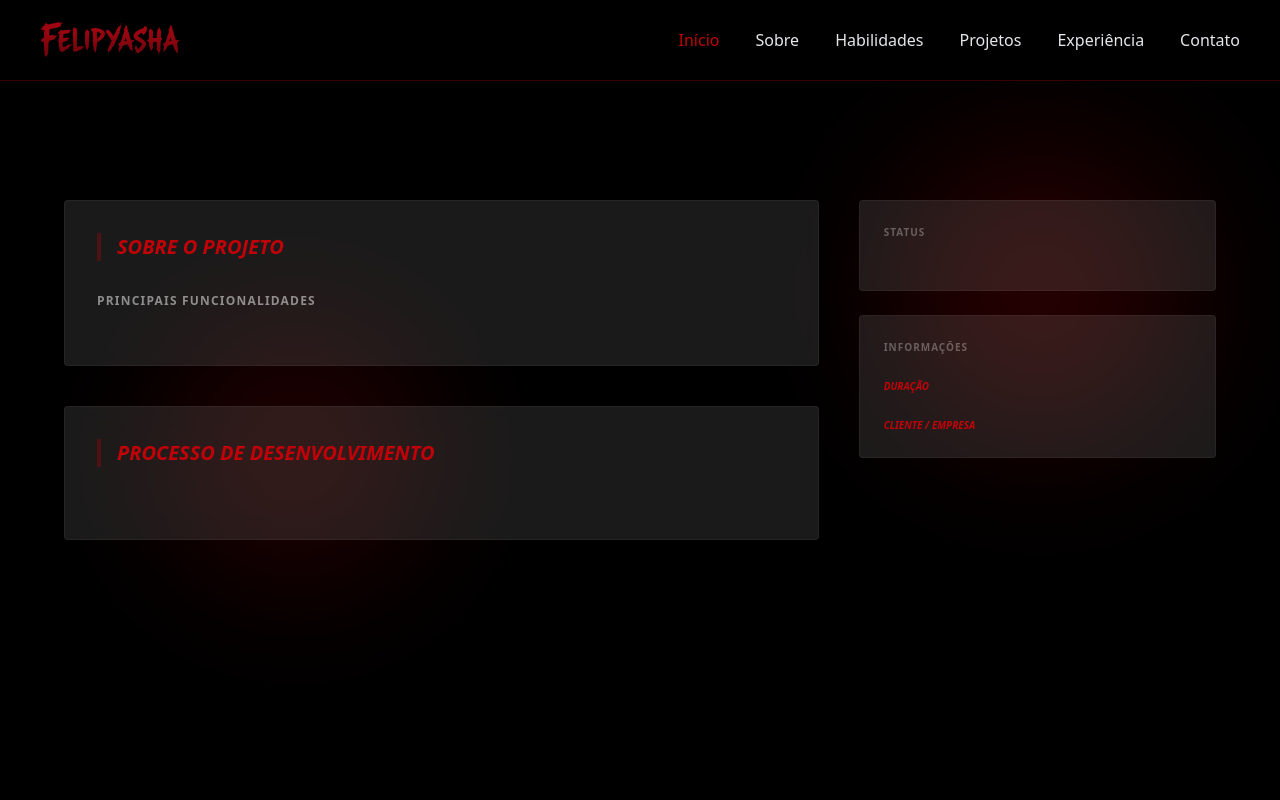
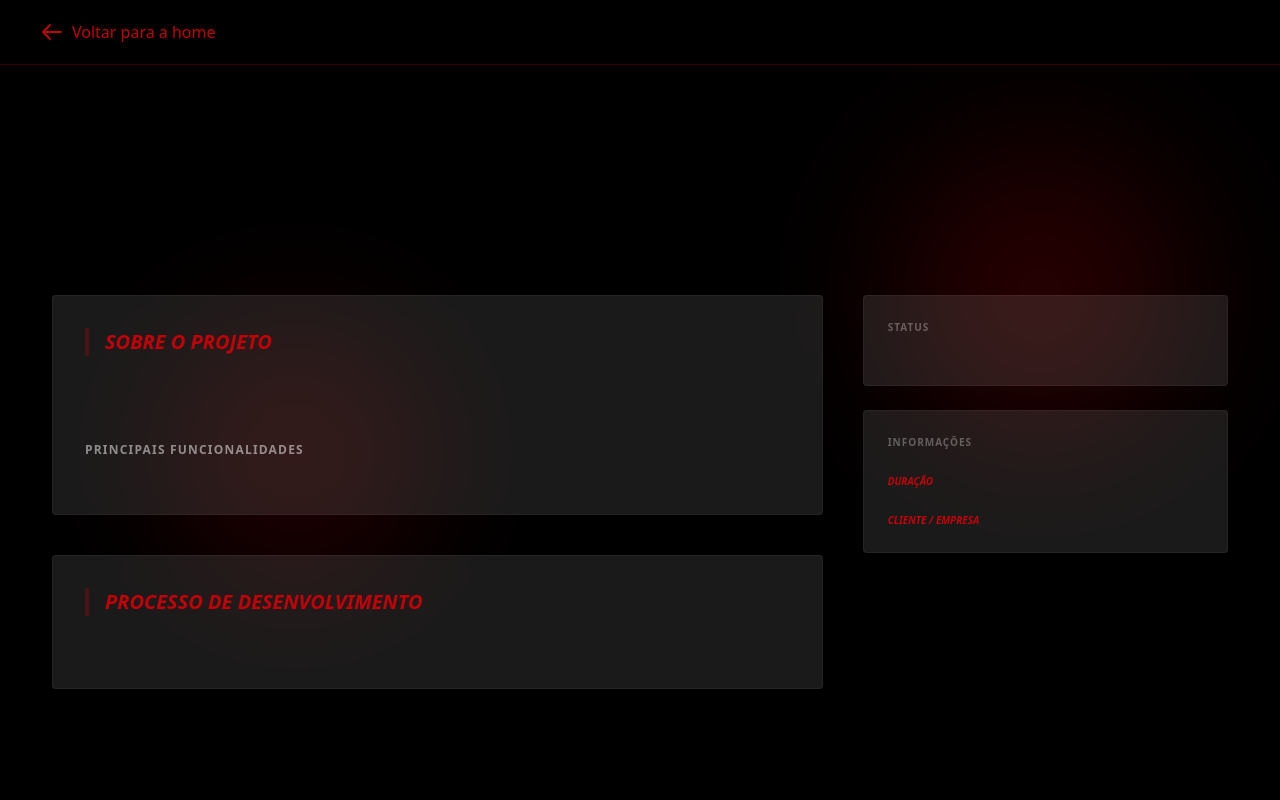
Before and after one commit to Felipyasha/meu-portfolio, an Angular app: page /project/1 in a window 1280 px wide. Shown: the top 800 px of the page. Built offline with nearby package versions, Linux system fonts and the light colour scheme.

Commit message:
feat/fix: Styling the projects_detail component and adjusting it in the navbar.

```diff
--- a/src/app/app.routes.ts
+++ b/src/app/app.routes.ts
@@ -4,13 +4,15 @@ import { ProjectDetail } from './pages/projects/project-detail/project-detail';
 export const routes: Routes = [
   {
     path: '',
-    loadComponent: () => import('./pages/home-page/home-page').then(m => m.HomePage)
+    loadComponent: () => import('./pages/home-page/home-page').then(m => m.HomePage),
+    data: { mostrarVoltar: false }
   },
 
   {
     path: 'project/:id',
     component: ProjectDetail,
-    title: 'Detalhes do Projeto' // Opcional: define o título da aba no navegador
+    title: 'Detalhes do Projeto',
+    data: { mostrarVoltar: true }
   },
   // Rotas futuras para projetos:
   // {
--- a/src/app/components/header/header.html
+++ b/src/app/components/header/header.html
@@ -1,8 +1,25 @@
 <header class="fixed top-0 w-full bg-black/80 backdrop-blur-lg z-50 border-b border-red-700/30">
   <div class="container mx-auto px-4 lg:px-10 py-4 md:py-5">
     <div class="flex justify-between items-center">
+      @if (mostrarVoltar()) {
+        <button (click)="voltar()" class="flex items-center gap-2 text-red-700 hover:text-red-600 transition-colors ">
+          <svg class="w-6 h-6" fill="none" stroke="currentColor" viewBox="0 0 24 24">
+            <path
+              stroke-linecap="round"
+              stroke-linejoin="round"
+              stroke-width="2"
+              d="M10 19l-7-7m0 0l7-7m-7 7h18"
+            />
+          </svg>
+          <span class="">Voltar para a home</span>
+        </button>
+      } @else {
         <div class="hover:scale-110 transition-transform duration-300 cursor-pointer">
-        <img src="/images/felipyasha_header.png" alt="Logo da marca" class="w-28 md:w-32 lg:w-35 object-contain" />
+          <img
+            src="/images/felipyasha_header.png"
+            alt="Logo da marca"
+            class="w-28 md:w-32 lg:w-35 object-contain"
+          />
         </div>
 
         <nav class="hidden md:flex space-x-4 lg:space-x-9 items-center">
@@ -29,15 +46,25 @@
         >
           CV
         </button>
-        -->
-      </nav>
+        --></nav>
+      }
 
       <button (click)="toggleMenu()" class="md:hidden text-red-700/80 p-2 focus:outline-none z-50">
         <svg class="w-8 h-8" fill="none" stroke="currentColor" viewBox="0 0 24 24">
           @if (!isMenuOpen) {
-            <path stroke-linecap="round" stroke-linejoin="round" stroke-width="2" d="M4 6h16M4 12h16M4 18h16" />
+            <path
+              stroke-linecap="round"
+              stroke-linejoin="round"
+              stroke-width="2"
+              d="M4 6h16M4 12h16M4 18h16"
+            />
           } @else {
-            <path stroke-linecap="round" stroke-linejoin="round" stroke-width="2" d="M6 18L18 6M6 6l12 12" />
+            <path
+              stroke-linecap="round"
+              stroke-linejoin="round"
+              stroke-width="2"
+              d="M6 18L18 6M6 6l12 12"
+            />
           }
         </svg>
       </button>
--- a/src/app/components/header/header.ts
+++ b/src/app/components/header/header.ts
@@ -1,6 +1,7 @@
-import { Component, HostListener, OnInit, Inject, PLATFORM_ID } from '@angular/core';
+import { Component, HostListener, OnInit, Inject, PLATFORM_ID, inject, signal } from '@angular/core';
 import { CommonModule, isPlatformBrowser } from '@angular/common';
-import { RouterModule } from '@angular/router';
+import { RouterModule, ActivatedRoute, Router, NavigationEnd } from '@angular/router';
+import { filter } from 'rxjs/operators';
 
 /**
  * @description
@@ -21,6 +22,9 @@ export class Header implements OnInit {
   /** @description Guarda o nome do item que está ativo no momento */
   activeItem: string = 'Início';
 
+  /** @description Controla se deve mostrar o botão voltar */
+  mostrarVoltar = signal(false);
+
   /** @description Itens de navegação */
   navItems = [
     { label: 'Início', link: '#' },
@@ -31,11 +35,38 @@ export class Header implements OnInit {
     { label: 'Contato', link: '#contact' },
   ];
 
+  private route = inject(ActivatedRoute);
+  private router = inject(Router);
+
   constructor(@Inject(PLATFORM_ID) private platformId: Object) {}
 
   ngOnInit(): void {
     // Detecta a seção ativa ao carregar a página
     this.updateActiveSection();
+
+    // Atualiza os dados da rota na inicialização
+    this.atualizarDadosRota();
+
+    // Escuta mudanças de rota
+    this.router.events.pipe(
+      filter(event => event instanceof NavigationEnd)
+    ).subscribe(() => this.atualizarDadosRota());
+  }
+
+  /** @description Atualiza os dados baseado na rota atual */
+  private atualizarDadosRota(): void {
+    let rota = this.route;
+    while (rota.firstChild) {
+      rota = rota.firstChild;
+    }
+
+    const mostrar = rota.snapshot.data['mostrarVoltar'] || false;
+    this.mostrarVoltar.set(mostrar);
+  }
+
+  /** @description Volta para a página anterior */
+  voltar(): void {
+    this.router.navigate(['/']);
   }
 
   /** @description Detecta qual seção está visível no scroll */
@@ -46,7 +77,7 @@ export class Header implements OnInit {
 
   /** @description Atualiza o item ativo baseado na seção visível */
   private updateActiveSection(): void {
-  // 1. Verificamos se estamos no navegador antes de acessar document ou window
+    // Verificamos se estamos no navegador antes de acessar document ou window
     if (!isPlatformBrowser(this.platformId)) {
       return;
     }
@@ -59,7 +90,7 @@ export class Header implements OnInit {
       }))
       .filter(section => section.element !== null);
 
-  const scrollPosition = window.scrollY + 150; // offset para compensar o header
+    const scrollPosition = window.scrollY + 150;
 
     // Se estiver no topo da página
     if (window.scrollY < 100) {
--- a/src/app/pages/projects/project-detail/project-detail.html
+++ b/src/app/pages/projects/project-detail/project-detail.html
@@ -1,5 +1,5 @@
-<section class="min-h-screen bg-transparent text-white pt-32 pb-20 px-6">
-  <div class="container mx-auto max-w-6xl">
+<section class="relative min-h-screen flex items-center justify-center bg-transparent overflow-hidden px-6 text-white">
+  <div class="container mx-auto px-7 mt-28">
     <header class="mb-12 animate-fade-in">
       <h1
         class="text-4xl md:text-7xl font-black uppercase italic text-red-700/80 mb-6 leading-none"
@@ -26,7 +26,7 @@
           >
             Sobre o Projeto
           </h3>
-          <p class="text-gray-200 text-lg leading-relaxed mb-8">
+          <p class="text-gray-200 text-lg leading-relaxed mb-8 whitespace-pre-wrap">
             {{ project()?.fullDescription }}
           </p>
 
--- a/src/app/services/project.service.ts
+++ b/src/app/services/project.service.ts
@@ -18,13 +18,13 @@ export class ProjectService {
    */
   private readonly projects: Project[] = [
     {
-      id: 'portfolio-v3',
-      title: 'Portfolio Moderno v3',
+      id: 'portfolio',
+      title: 'Felipe "Yasha" Nasicmento',
       thumbnail: 'assets/images/portfolio-thumb.jpg',
       description:
         'Desenvolvimento de uma Single Page Application de alta performance com Angular 19 e SSR.',
       fullDescription:
-        'Criação de um portfolio técnico focado em experiência de usuário (UX) e design minimalista. O projeto utiliza as funcionalidades mais recentes do Angular, como Signals e Standalone Components, integrado ao Tailwind CSS para uma interface responsiva e moderna com efeitos de backdrop-blur e animações personalizadas.',
+        'Meu portfólio vai além de uma simples página estática. É um projeto construído como se fosse para produção real. \nA base é Angular moderno com TypeScript em modo estrito, usando modelos tipados, signals para gerenciamento reativo, injeção de dependência moderna e lógica preparada para SSR. Isso garante código mais seguro, previsível e fácil de manter. \nA arquitetura segue boas práticas de engenharia: componentes standalone, serviços e modelos bem definidos, documentação com JSDoc e configuração de Vitest para testes. Também implementei lazy loading, SSR com Express, hidratação client-side, orçamentos de bundle e consumo de API para envio de emails, tudo pensando em performance, SEO e experiência do usuário. \nNo visual, uso Tailwind CSS v4, dark theme, animações personalizadas e glassmorphism para criar uma identidade moderna. Ao mesmo tempo, construí uma narrativa própria em torno de "Lore" e do conceito "S-Rank Archer Developer", conectando minha trajetória técnica de forma mais memorável. \nÉ esse equilíbrio entre código bem estruturado, práticas modernas de front-end e apresentação criativa que diferencia meu perfil no mercado.',
       technologies: ['Angular 19', 'TypeScript', 'Tailwind CSS', 'SSR'],
       githubUrl: 'https://github.com/Felipyasha/meu-portfolio',
       status: 'Em desenvolvimento',
```
Also changed, not shown: 1 other file (tests, documents, lock files or other folders). Lines whose indentation alone changed are shown as unchanged.
